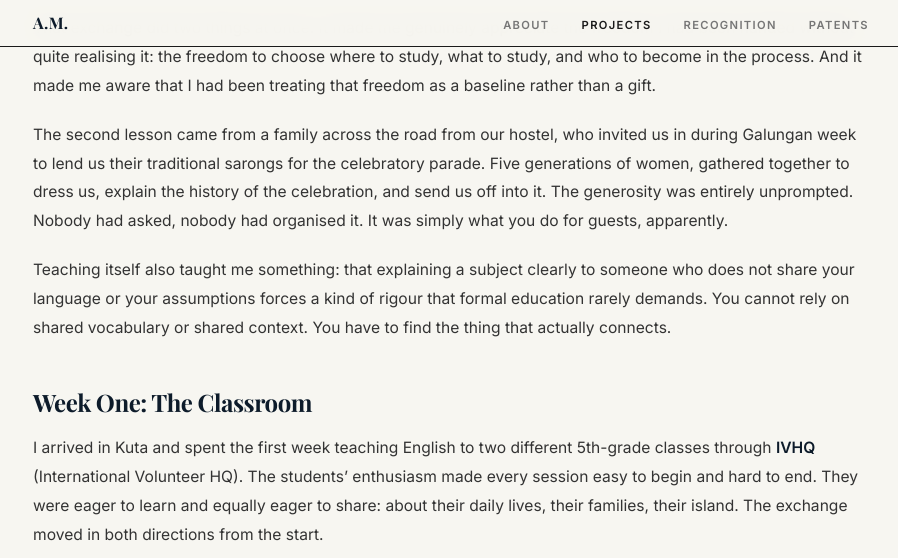
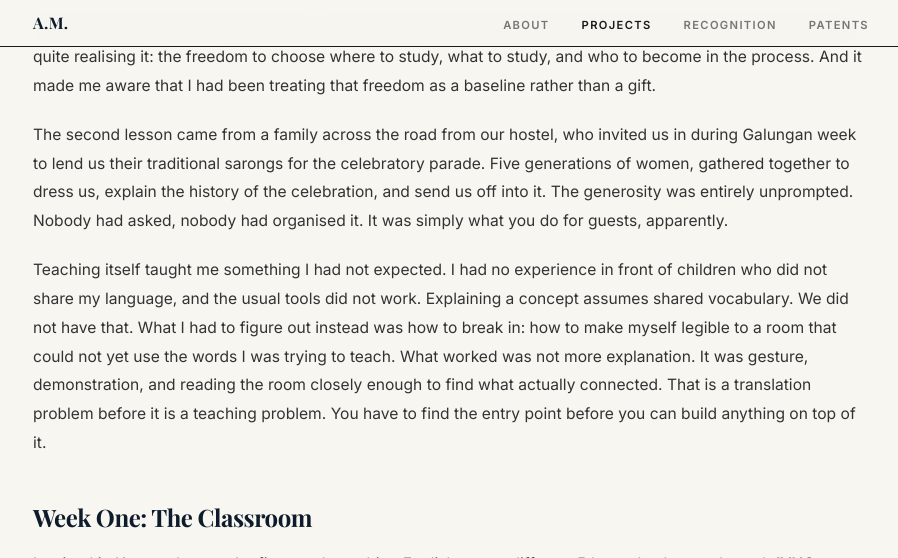
Before and after one commit to allimessinese/allimessinese.github.io, a Jekyll site: the page built from _projects/bali-english-teaching.md, in a window 1280 px wide and 900 px high, scrolled down 943 px, cut to the strip 0-558 px from the top of the window. Shown: the whole strip, without its empty margins (189-1087 px from the left). Built offline with Jekyll 4.4.1, drawn with Linux system fonts in a browser that asks for light colours; some web fonts are replaced.

Commit message:
Rewrite Bali teaching insight with translation framing
Replace summary observation with the specific experience of
teaching without shared language — finding the entry point before
you can build on top of it.

Co-Authored-By: Claude Sonnet 4.6 <noreply@anthropic.com>

```diff
--- a/_projects/bali-english-teaching.md
+++ b/_projects/bali-english-teaching.md
@@ -25,7 +25,7 @@ That exchange did two things at once. It made me genuinely appreciate the freedo
 
 The second lesson came from a family across the road from our hostel, who invited us in during Galungan week to lend us their traditional sarongs for the celebratory parade. Five generations of women, gathered together to dress us, explain the history of the celebration, and send us off into it. The generosity was entirely unprompted. Nobody had asked, nobody had organised it. It was simply what you do for guests, apparently.
 
-Teaching itself also taught me something: that explaining a subject clearly to someone who does not share your language or your assumptions forces a kind of rigour that formal education rarely demands. You cannot rely on shared vocabulary or shared context. You have to find the thing that actually connects.
+Teaching itself taught me something I had not expected. I had no experience in front of children who did not share my language, and the usual tools did not work. Explaining a concept assumes shared vocabulary. We did not have that. What I had to figure out instead was how to break in: how to make myself legible to a room that could not yet use the words I was trying to teach. What worked was not more explanation. It was gesture, demonstration, and reading the room closely enough to find what actually connected. That is a translation problem before it is a teaching problem. You have to find the entry point before you can build anything on top of it.
 
 ## Week One: The Classroom
 
```
